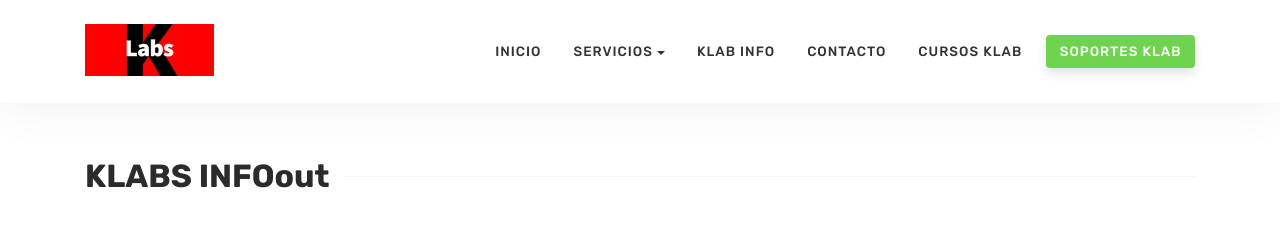
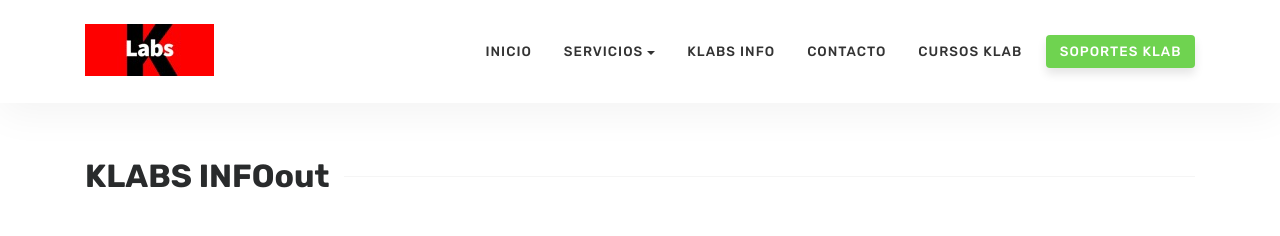
Before and after one commit to Klabsa/klabsa.github.io, a Jekyll site: the page built from about.md, in a window 1280 px wide. Shown: the top 236 px of the page. Built offline with Jekyll 4.4.1, drawn with Linux system fonts in a browser that asks for light colours.

Commit message:
Update default.html

```diff
--- a/_layouts/default.html
+++ b/_layouts/default.html
@@ -70,7 +70,7 @@
                 </li>
 
                 <li class="nav-item">
-                    <a class="nav-link" href="{{ site.baseurl }}/about">KLAB Info</a>
+                    <a class="nav-link" href="{{ site.baseurl }}/about">KLABS Info</a>
                 </li>
 
                 <li class="nav-item">
```
